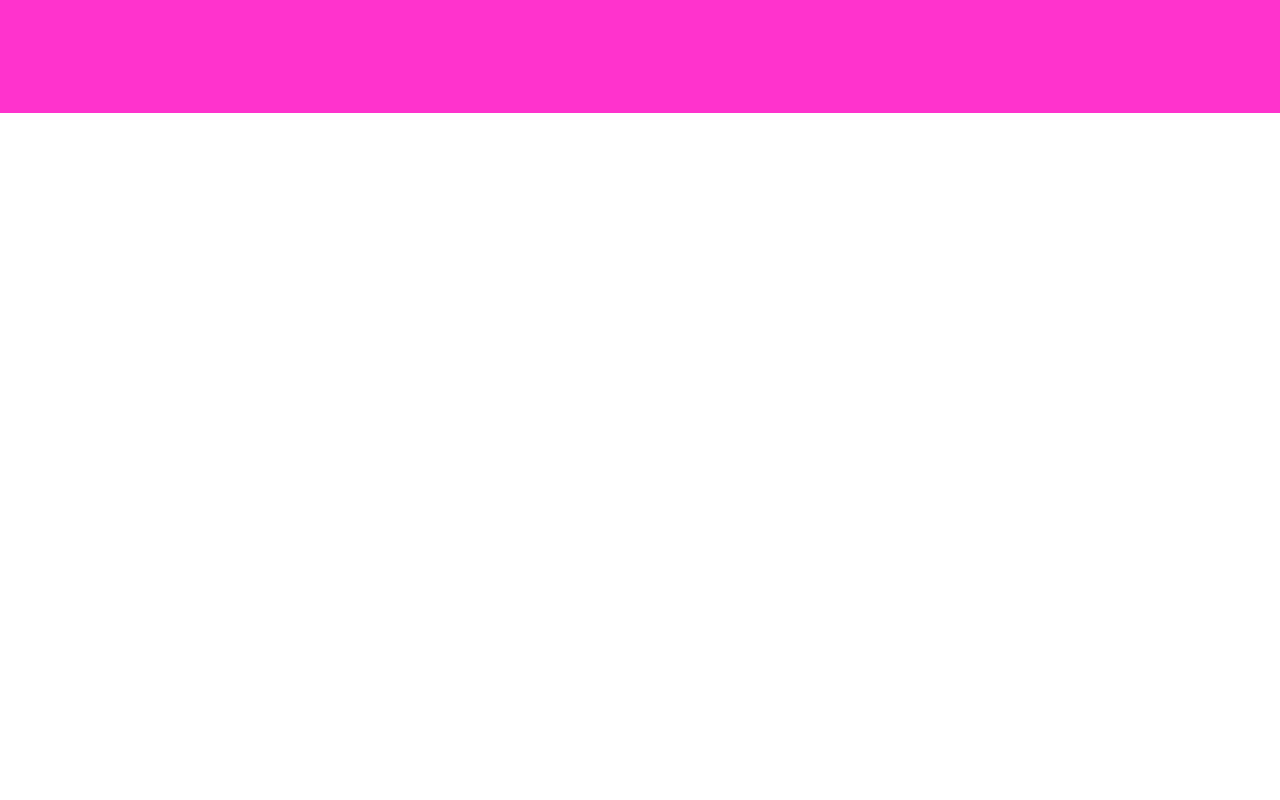
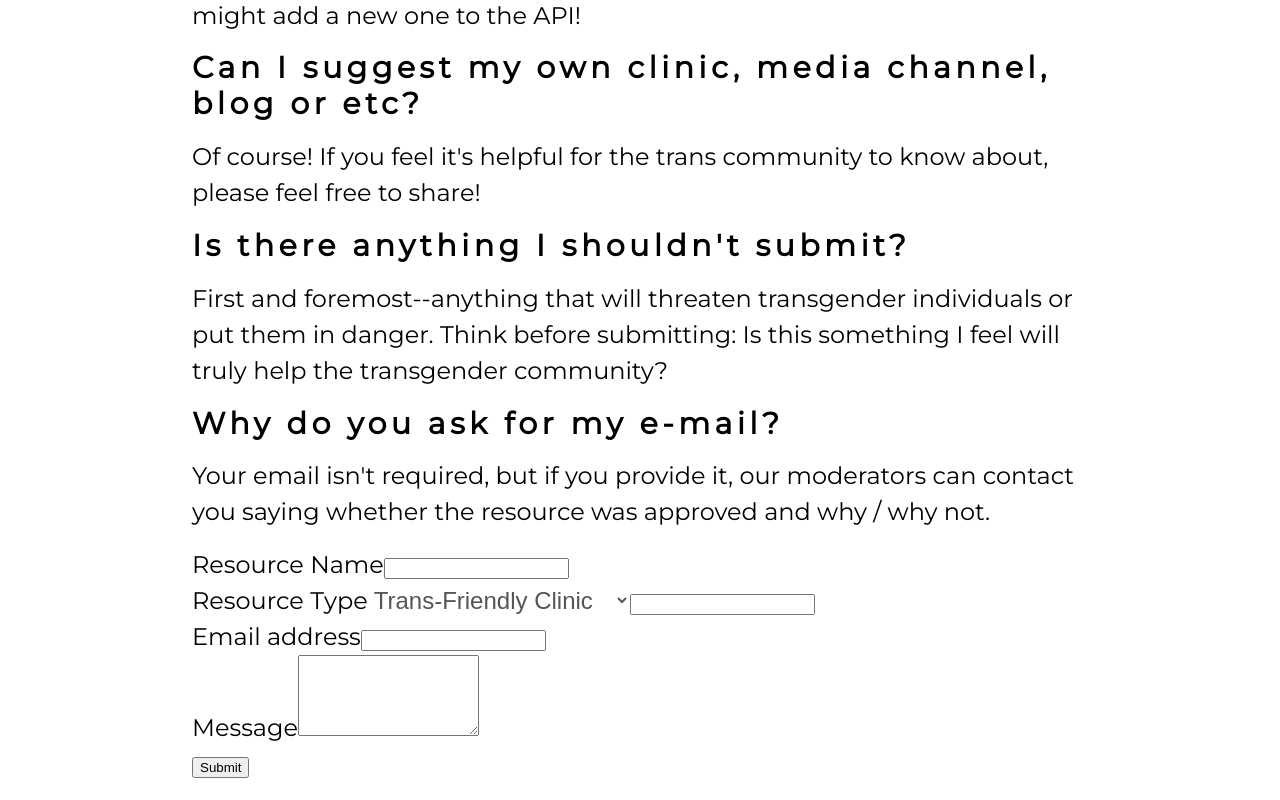
Before and after one commit to themarkfullton/transformation-app-v2, a React (Create React App) app: page /suggest in a window 1280 px wide. Before the commit this address had no page. Shown: the part 460-1260 px from the top of the page. Before the commit the page ends 800 px from the top, so only its background shows below. Built offline with nearby package versions, Linux system fonts and the light colour scheme; a web font is replaced by a local one.

Commit message:
Added base suggest container

```diff
--- a/src/App.js
+++ b/src/App.js
@@ -8,6 +8,7 @@ import Footer from "./components/Footer";
 //==========| Containers \===================>
 import Splash from "./containers/Splash";
 import About from "./containers/About";
+import Suggest from "./containers/Suggest";
 import Clinics from "./containers/Clinics";
 import Fashion from "./containers/Fashion";
 import Fitness from "./containers/Fitness";
@@ -29,6 +30,7 @@ function App() {
         <Switch>
           <Route exact path="/" component={Splash} />
           <Route exact path="/about" component={About} />
+          <Route exact path="/suggest" component={Suggest} />
           <Route exact path="/clinics" component={Clinics} />
           <Route exact path="/fashion" component={Fashion} />
           <Route exact path="/fitness" component={Fitness} />
--- /dev/null
+++ b/src/containers/Suggest/APIResourceTypes.json
@@ -0,0 +1,26 @@
+[
+    {
+        "name":"Trans-Friendly Clinic"
+    },
+    {
+        "name":"Fashion"
+    },
+    {
+        "name":"Fitness"
+    },
+    {
+        "name":"History"
+    },
+    {
+        "name":"Identity"
+    },
+    {
+        "name":"Travel"
+    },
+    {
+        "name":"API Error"
+    },
+    {
+        "name":"Other"
+    }
+]
--- /dev/null
+++ b/src/containers/Suggest/index.js
@@ -0,0 +1,95 @@
+import React from "react";
+import ResourceTypes from "./APIResourceTypes.json";
+
+class Suggest extends React.Component {
+    constructor(props) {
+        super(props);
+        this.state = {
+            name: '',
+            type: '',
+            url: '',
+            message: '',
+            email: ''
+        }
+
+        this.onNameChange = this.onNameChange.bind(this);
+        this.onTypeChange = this.onTypeChange.bind(this);
+        this.onUrlChange = this.onUrlChange.bind(this);
+        this.onMessageChange = this.onMessageChange.bind(this);
+        this.onEmailChange = this.onEmailChange.bind(this);
+    }
+
+    onNameChange(e) {
+        this.setState({name: e.target.value})
+    }
+
+    onTypeChange(e) {
+        this.setState({type: e.target.value})
+    }
+
+    onUrlChange(e) {
+        this.setState({url: e.target.value})
+        }
+
+    onMessageChange(e) {
+        this.setState({message: e.target.value})
+    }
+
+    onEmailChange(e) {
+        this.setState({email: e.target.value})
+    }
+
+    handleSubmit(event) {
+        }
+
+    render() {
+    return(
+        <div className="suggestPage">
+            <h1>Suggest a Resource</h1>
+            <p>Transformation is a project made by the trans community for the trans community. Please feel free to share any trans-friendly resource you have. If approved by our moderators, it will be added to the API where others can see it as well!</p>
+
+            <h2>What can I suggest?</h2>
+            <p>Any resource you feel would be helpful to the transgender community whether this be articles, books, or videos! If there isn't currently a category for the resource you'd like to suggest, please use the "Other" option. We might add a new one to the API!</p>
+
+            <h2>Can I suggest my own clinic, media channel, blog or etc?</h2>
+            <p>Of course! If you feel it's helpful for the trans community to know about, please feel free to share!</p>
+
+            <h2>Is there anything I shouldn't submit?</h2>
+            <p>First and foremost--anything that will threaten transgender individuals or put them in danger. Think before submitting: Is this something I feel will truly help the transgender community?</p>
+
+            <h2>Why do you ask for my e-mail?</h2>
+            <p>Your email isn't required, but if you provide it, our moderators can contact you saying whether the resource was approved and why / why not.</p>
+
+
+        <form id="contact-form" onSubmit={this.handleSubmit} method="POST">
+          <div className="form-group">
+            <label htmlFor="name">Resource Name</label>
+            <input type="text" className="form-control" value={this.state.name} onChange={this.onNameChange} />
+          </div>
+          <div className="form-group">
+                    <label htmlFor="exampleInputEmail1">Resource Type</label>
+                    <select id="dropdown" onChange={this.onTypeChange}>
+                        {ResourceTypes.map((type, idx) => {
+                            return(
+                                <option id="dropOpt" key={idx} value={type.name}>{type.name}</option>
+                            )
+                        })}
+                    </select>
+            <input type="email" className="form-control" aria-describedby="emailHelp" value={this.state.email} onChange={this.onEmailChange.bind(this)} />
+                </div>
+        <div className="form-group">
+            <label htmlFor="exampleInputEmail1">Email address</label>
+            <input type="email" className="form-control" aria-describedby="emailHelp" value={this.state.email} onChange={this.onEmailChange.bind(this)} />
+          </div>
+          <div className="form-group">
+            <label htmlFor="message">Message</label>
+            <textarea className="form-control" rows="5" value={this.state.message} onChange={this.onMessageChange.bind(this)} />
+          </div>
+          <button type="submit" className="btn btn-primary">Submit</button>
+        </form>
+      </div>
+    );
+  }
+}
+
+export default Suggest;
```
